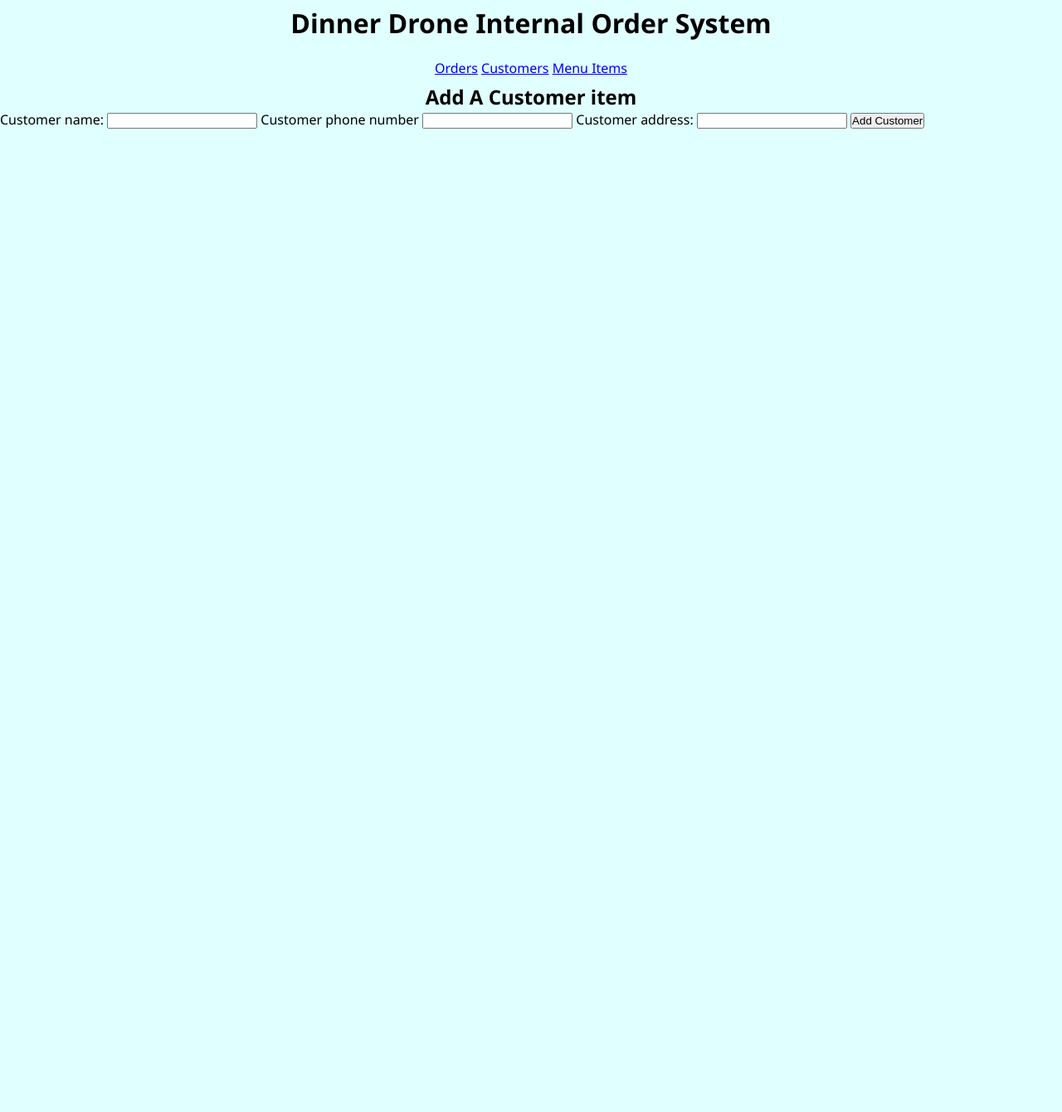
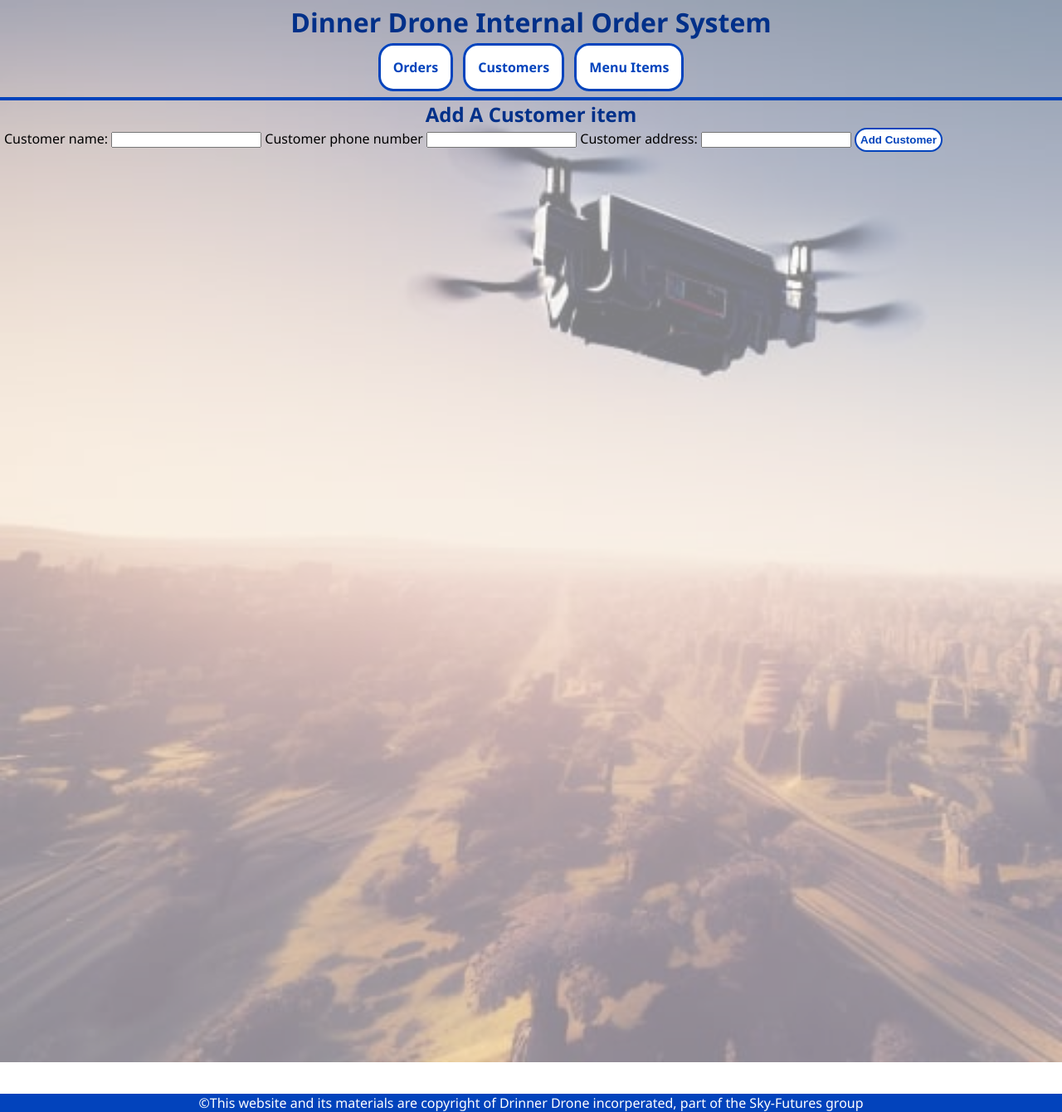
Before and after one commit to JerosCalmera/Dinner_Drone, a Flask app: page /customer_add_entry in a window 1280 px wide. Shown: the whole page at 83% size. Run offline with Flask 3, Linux system fonts and the light colour scheme.

Commit message:
CSS update

```diff
--- a/controllers/order_controller.py
+++ b/controllers/order_controller.py
@@ -43,6 +43,11 @@ def order_delete(id):
     order_history = OrderHistory.query.all()
     return render_template("/orders.jinja", title="Order History", title_2="Order Deleted!", order_histories = order_history)
 
+# @order_blueprint.route("/order_edit/<id>/edit")
+# def order_edit(id):
+#     order_history == OrderHistory.query.all()
+#     return render_template("/order_edit.jinja", title="Edit Order", order_histories = order_history)
+
 # @order_blueprint.route("/order_add_sumbit", methods=["POST"])
 # def order_form():
 #     customer_name = request.form ["customer_name"]
--- a/static/style.css
+++ b/static/style.css
@@ -1,24 +1,112 @@
 * {
     margin: 0;
-    padding: 0;
+    padding: 0px;
 }
+
+.backround-outer {
+    overflow: hidden;
+    position: relative;
+}
+
+.backround-image {
+    opacity: 0.5;
+    position: fixed;
+    width: 100%;
+    height: auto;
+}
+
+.backround-display {
+    position: relative;
+}
+
 
 h2 {
     text-align: center;
+    color: #003089;
 }
 
 .remove {
     color: red;
 }
 
-
 .nav_bar {
     text-align: center;
-    padding: 0.5%;
+    color: #003089;
+    padding: 25px;
+    padding-top: 5px;
+    border-bottom: 4px solid #0243bc;
 }
 
 html {
     font-family: 'Segoe UI', Tahoma, Geneva, Verdana, sans-serif;
-    background-color:lightcyan;
-    color: black
+    color: black;
+    text-shadow:white;
 }
+
+.button {
+    background-color:white ;
+    color: #0243bc;
+    border-radius: 18px;
+    padding: 15px;
+    font-weight: bold;
+    text-decoration: none;
+    border-color:  #0243bc;
+    border-style: solid;
+    margin: 4px;
+}
+
+.button:hover {
+    color: white;
+    background-color: #0243bc;
+    transition: 0.2s;
+}
+
+.button-small {
+    background-color:white;
+    color: #0243bc;
+    border-radius: 18px;
+    padding: 5px;
+    font-weight: bold;
+    text-decoration: none;
+    border-color: #0243bc;
+    border-style: solid;
+}
+
+.button-small:hover {
+    color: white;
+    background-color: #0243bc;
+    transition: 0.2s;
+}
+
+.button-small-delete {
+    background-color:white;
+    color: red;
+    border-radius: 18px;
+    padding: 2.8px;
+    font-weight: bold;
+    text-decoration: none;
+    border-color: #0243bc;
+    border-style: solid;
+}
+
+.button-small-delete:hover {
+    color: white;
+    background-color: red;
+    transition: 0.2s;
+    border-color: red;
+}
+
+.button-outer{
+    line-height: 1.6;
+    padding-inline: 5px;
+}
+
+footer{
+    position: fixed;
+    bottom: 0;
+    width: 100%;
+    background-color: #0243bc;
+    color: white;
+    text-weight:bold;
+    text-align: center;
+}
--- a/templates/base.jinja
+++ b/templates/base.jinja
@@ -1,7 +1,10 @@
 <!DOCTYPE html>
 <html lang="en">
-  <head>
-    <meta charset="UTF-8" />
+
+<div class="backround-outer">
+<img class="backround-image" src="/static/img/7fDz98wgztPruvUCIACt--1--8lblo.jpg" alt="">
+<div class="backround-display">
+
     <meta name="viewport" content="width=device-width, initial-scale=1.0" />
     <title>Dinner Drone</title>
     <link rel="stylesheet" href="/static/style.css">
@@ -9,15 +12,22 @@
     <div class="nav_bar">
       <h1>Dinner Drone Internal Order System</h1>
       <br>
+        <div clas="button-outer">
         <nav>
-    <a href="/orders">Orders</a>
-    <a href="/customer">Customers</a>
-    <a href="/menu">Menu Items</a>
+        <a class="button" href="/orders">Orders</a>
+        <a class="button" href="/customer">Customers</a>
+        <a class="button" href="/menu">Menu Items</a>
         </nav>
+        </div>
     </div>
   <body>
   </body>
 </html>
+
     {% block content %}
 
     {% endblock %}
+
+</div>
+</div>
+  <footer>©This website and its materials are copyright of Drinner Drone incorperated, part of the Sky-Futures group</footer>
--- a/templates/customer_add.jinja
+++ b/templates/customer_add.jinja
@@ -1,7 +1,7 @@
 {% extends 'base.jinja' %}
 {% block content %}
 <h2>{{ title }}</h2>
-<div>
+<div class="button-outer">
 <form action="/customer_add" method="post">
 
 <label for="customer_name">Customer name:</label>
@@ -13,7 +13,7 @@
 <label for="customer_address">Customer address:</label>
 <input type="text" id="customer_address" required name="customer_address">
 
-<button type="submit">Add Customer</button>
+<button class="button-small" type="submit">Add Customer</button>
 </form>
 </div>
 
--- a/templates/index.jinja
+++ b/templates/index.jinja
@@ -1,6 +1,8 @@
 {% extends 'base.jinja' %}
 {% block content %}
-<h2>{{ title }}</h2>
+<div class="index-title-outer">
+<h2 class="index-title">{{ title }}</h2>
+</div>
 
 
 {% endblock %}
--- a/templates/menu_add.jinja
+++ b/templates/menu_add.jinja
@@ -1,7 +1,7 @@
 {% extends 'base.jinja' %}
 {% block content %}
 <h2>{{ title }}</h2>
-<div>
+<div class="button-outer">
 <form action="/menu_add" method="post">
 
 <label for="item_name">Item name:</label>
@@ -19,7 +19,7 @@
 <label for="item_price">Item price: £</label>
 <input type="text" style="width: 45px;" id="item_price" required name="item_price">
 
-<button type="submit">Add Item</button>
+<button class="button-small" type="submit">Add Item</button>
 </form>
 </div>
 
--- a/templates/order_add.jinja
+++ b/templates/order_add.jinja
@@ -1,7 +1,7 @@
 {% extends 'base.jinja' %}
 {% block content %}
 <h2>{{ title }}</h2>
-<div>
+<div class="button-outer">
 <form action="/order_add" method="post">
 
 <label for="customer_id">Customer</label>
@@ -26,7 +26,7 @@
 <br>
 
 
-<button type="submit">Add Order</button>
+<button class="button-small" type="submit">Add Order</button>
 </form>
 </div>
 {% endblock %}
```
Also changed, not shown: templates/customers.jinja (+4 -4 lines), templates/menu.jinja (+4 -4 lines), templates/order_edit.jinja (added, +32 -0 lines), templates/orders.jinja (+4 -3 lines), static/img/2JBoyJaJlDWz3yUPjgU6--1--8y3jv.webp (added), static/img/7fDz98wgztPruvUCIACt--1--8lblo.jpg (added), static/img/dfd.jpg (added), static/img/droneback.jpg (added), static/img/sadas.jpg (added). Lines whose indentation alone changed are shown as unchanged.
